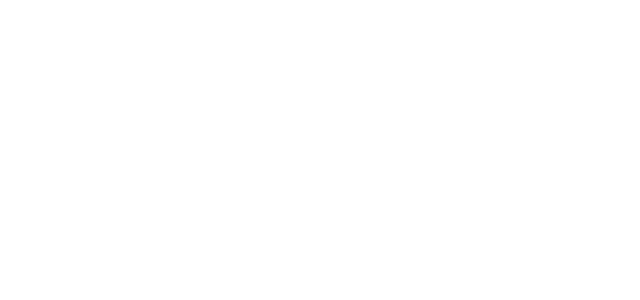
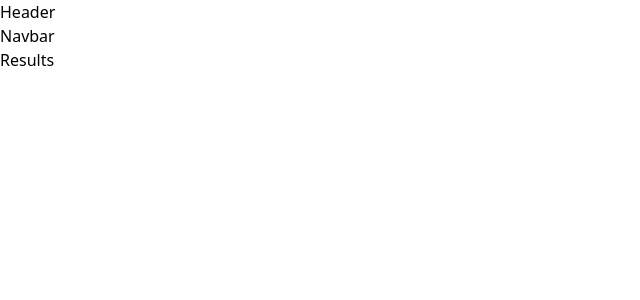
Before and after one commit to Yabessy/Courses__imdb-clone, a Next.js app: page / in a window 1280 px wide. Shown: the top 300 px of the page, without its empty margins (0-640 px from the left). Built offline with nearby package versions, Linux system fonts and the light colour scheme.

Commit message:
create components template

```diff
--- /dev/null
+++ b/components/Header.tsx
@@ -0,0 +1,7 @@
+import React from 'react'
+
+export default function Header() {
+  return (
+    <div>Header</div>
+  )
+}
--- /dev/null
+++ b/components/Navbar.tsx
@@ -0,0 +1,7 @@
+import React from 'react'
+
+export default function Navbar() {
+  return (
+    <div>Navbar</div>
+  )
+}
--- /dev/null
+++ b/components/Results.tsx
@@ -0,0 +1,7 @@
+import React from 'react'
+
+export default function Results() {
+  return (
+    <div>Results</div>
+  )
+}
--- /dev/null
+++ b/components/index.ts
@@ -0,0 +1,4 @@
+import Header from "./Header";
+import Navbar from "./Navbar";
+import Results from "./Results";
+export { Header, Navbar, Results };
--- a/pages/index.tsx
+++ b/pages/index.tsx
@@ -1,16 +1,18 @@
-import type { NextPage } from 'next'
-import Head from 'next/head'
-import Image from 'next/image'
+import type { NextPage } from "next"
+import Head from "next/head"
+import Image from "next/image"
+import { Header, Navbar, Results } from "../components"
 
 const Home: NextPage = () => {
   return (
-    <div className="flex min-h-screen flex-col items-center justify-center py-2">
+    <div className="">
       <Head>
         <title>Create Next App</title>
         <link rel="icon" href="/favicon.ico" />
       </Head>
-
-
+      <Header />
+      <Navbar/>
+      <Results/>
     </div>
   )
 }
```
